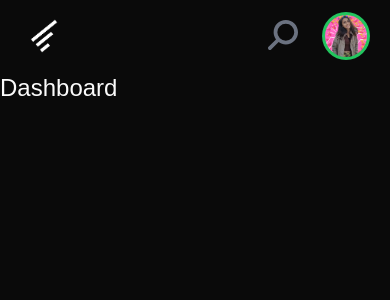
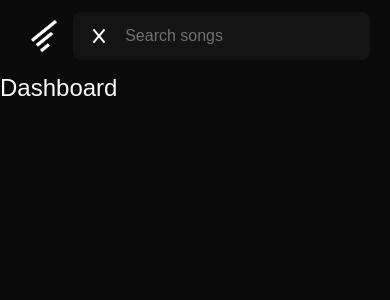
Before and after one commit to SaadPayak/reactapp, a React (Create React App) app: page / in a window 390 px wide. Both pictures are taken after a click on the element 283 px from the left and 36 px from the top of the page. Shown: the top 300 px of the page. Built offline with nearby package versions, Linux system fonts and the light colour scheme.

Commit message:
Top Navigate Complete 💯✅

```diff
--- /dev/null
+++ b/src/Components/TopNavigation/NavigationBarDesktop.jsx
@@ -0,0 +1,44 @@
+import { faMagnifyingGlass } from "@fortawesome/free-solid-svg-icons";
+import { FontAwesomeIcon } from "@fortawesome/react-fontawesome";
+import React from "react";
+
+const NavigationBarDesktop = () => {
+  return (
+    <>
+      {/* JYSEIFY Logo ⬇️ */}
+      <div className="min-w-[48px] h-12 text-[#ffffff] font-bold text-3xl relative cursor-pointer">
+        <img
+          src="assets/images/JYSEIFY-LOGO.png"
+          alt="JYSEIFY"
+          className="absolute w-full h-full top-0 left-0"
+        />
+      </div>
+      {/* Search bar ⬇️ */}
+      <div className="min-w-[70%] h-12">
+        <div className="bg-black-search-bar min-w-[300px] w-[500px] h-12 flex overflow-hidden rounded-lg">
+          <div className="h-full w-16 flex justify-center items-center">
+            <FontAwesomeIcon icon={faMagnifyingGlass} flip="horizontal" />
+          </div>
+          <input
+            placeholder="Search by artists, songs or albums"
+            className="w-full h-full bg-transparent outline-none border-none placeholder:text-black-search-bar-placeholder"
+          />
+        </div>
+      </div>
+      {/* Profile Icon ⬇️ */}
+      <div className=" min-w-[15%] h-12 flex justify-end items-center cursor-pointer">
+        <div className="h-full min-w-[48px] bg-green-500 flex justify-center items-center rounded-full p-[3px]">
+          <div className="h-full w-full rounded-full relative overflow-hidden">
+            <img
+              src="assets/images/top-navigation-bar/userprofile.png"
+              alt="JYSEIFY"
+              className="absolute w-full h-full top-0 left-0 object-cover"
+            />
+          </div>
+        </div>
+      </div>
+    </>
+  );
+};
+
+export default NavigationBarDesktop;
--- /dev/null
+++ b/src/Components/TopNavigation/NavigationBarMobile.jsx
@@ -0,0 +1,65 @@
+import {
+  faCancel,
+  faCross,
+  faMagnifyingGlass,
+  faX,
+} from "@fortawesome/free-solid-svg-icons";
+import { FontAwesomeIcon } from "@fortawesome/react-fontawesome";
+import React, { useState } from "react";
+
+const NavigationBarMobile = () => {
+  const [isSearchActivated, setIsSearchActivated] = useState(false);
+  return (
+    <>
+      {/* JYSEIFY Logo ⬇️ */}
+      <div className="min-w-[48px] h-12 text-[#ffffff] font-bold text-3xl relative cursor-pointer">
+        <img
+          src="assets/images/JYSEIFY-LOGO.png"
+          alt="JYSEIFY"
+          className="absolute w-full h-full top-0 left-0"
+        />
+      </div>
+      {/* Search bar ⬇️ */}
+      {isSearchActivated && (
+        <div className="min-w-[85%] h-12 bg-red-00 flex">
+          <div className="bg-black-search-bar min-w-[100px] w-full h-12 flex overflow-hidden rounded-lg">
+            <div
+              className="h-full w-16 flex justify-center items-center"
+              onClick={() => setIsSearchActivated(false)}
+            >
+              <FontAwesomeIcon icon={faX} flip="horizontal" />
+            </div>
+            <input
+              placeholder="Search songs"
+              className="w-full h-full bg-transparent outline-none border-none placeholder:text-black-search-bar-placeholder"
+            />
+          </div>
+        </div>
+      )}
+
+      {/* Profile Icon ⬇️ */}
+      {!isSearchActivated && (
+        <div className=" min-w-[15%] h-12 flex justify-end items-center cursor-pointer">
+          <div
+            className="mr-6 text-3xl text-gray-500"
+            onClick={() => setIsSearchActivated(true)}
+          >
+            <FontAwesomeIcon icon={faMagnifyingGlass} flip="horizontal" />
+          </div>
+
+          <div className="h-full min-w-[48px] bg-green-500 flex justify-center items-center rounded-full p-[3px]">
+            <div className="h-full w-full rounded-full relative overflow-hidden">
+              <img
+                src="assets/images/top-navigation-bar/userprofile.png"
+                alt="JYSEIFY"
+                className="absolute w-full h-full top-0 left-0 object-cover"
+              />
+            </div>
+          </div>
+        </div>
+      )}
+    </>
+  );
+};
+
+export default NavigationBarMobile;
--- a/src/Components/TopNavigation/TopNavigation.jsx
+++ b/src/Components/TopNavigation/TopNavigation.jsx
@@ -1,6 +1,6 @@
 import React, { useEffect, useState } from "react";
-import { FontAwesomeIcon } from "@fortawesome/react-fontawesome";
-import { faMagnifyingGlass } from "@fortawesome/free-solid-svg-icons";
+import NavigationBarMobile from "./NavigationBarMobile";
+import NavigationBarDesktop from "./NavigationBarDesktop";
 
 const TopNavigation = () => {
   const [isSmallScreen, setIsSmallScreen] = useState(window.innerWidth <= 750);
@@ -17,70 +17,7 @@ const TopNavigation = () => {
   }, []);
   return (
     <nav className="text-white px-5 py-3 flex bg-green-00 items-center justify-between">
-      {!isSmallScreen ? (
-        <>
-          {/* JYSEIFY Logo ⬇️ */}
-          <div className="min-w-[48px] h-12 text-[#ffffff] font-bold text-3xl relative cursor-pointer">
-            <img
-              src="assets/images/JYSEIFY-LOGO.png"
-              alt="JYSEIFY"
-              className="absolute w-full h-full top-0 left-0"
-            />
-          </div>
-          {/* Search bar ⬇️ */}
-          <div className="min-w-[70%] h-12">
-            <div className="bg-black-search-bar min-w-[300px] w-[500px] h-12 flex overflow-hidden rounded-lg">
-              <div className="h-full w-16 flex justify-center items-center">
-                <FontAwesomeIcon icon={faMagnifyingGlass} flip="horizontal" />
-              </div>
-              <input
-                placeholder="Search by artists, songs or albums"
-                className="w-full h-full bg-transparent outline-none border-none placeholder:text-black-search-bar-placeholder"
-              />
-            </div>
-          </div>
-          {/* Profile Icon ⬇️ */}
-          <div className=" min-w-[15%] h-12 flex justify-end items-center cursor-pointer">
-            <div className="h-full min-w-[48px] bg-green-500 flex justify-center items-center rounded-full p-[3px]">
-              <div className="h-full w-full rounded-full relative overflow-hidden">
-                <img
-                  src="assets/images/top-navigation-bar/userprofile.png"
-                  alt="JYSEIFY"
-                  className="absolute w-full h-full top-0 left-0 object-cover"
-                />
-              </div>
-            </div>
-          </div>
-        </>
-      ) : (
-        <>
-          {/* JYSEIFY Logo ⬇️ */}
-          <div className="min-w-[48px] h-12 text-[#ffffff] font-bold text-3xl relative cursor-pointer">
-            <img
-              src="assets/images/JYSEIFY-LOGO.png"
-              alt="JYSEIFY"
-              className="absolute w-full h-full top-0 left-0"
-            />
-          </div>
-
-          {/* Profile Icon ⬇️ */}
-          <div className=" min-w-[15%] h-12 flex justify-end items-center cursor-pointer">
-            <div className="mr-6 text-3xl text-gray-500">
-              <FontAwesomeIcon icon={faMagnifyingGlass} flip="horizontal" />
-            </div>
-
-            <div className="h-full min-w-[48px] bg-green-500 flex justify-center items-center rounded-full p-[3px]">
-              <div className="h-full w-full rounded-full relative overflow-hidden">
-                <img
-                  src="assets/images/top-navigation-bar/userprofile.png"
-                  alt="JYSEIFY"
-                  className="absolute w-full h-full top-0 left-0 object-cover"
-                />
-              </div>
-            </div>
-          </div>
-        </>
-      )}
+      {!isSmallScreen ? <NavigationBarDesktop /> : <NavigationBarMobile />}
     </nav>
   );
 };
```
